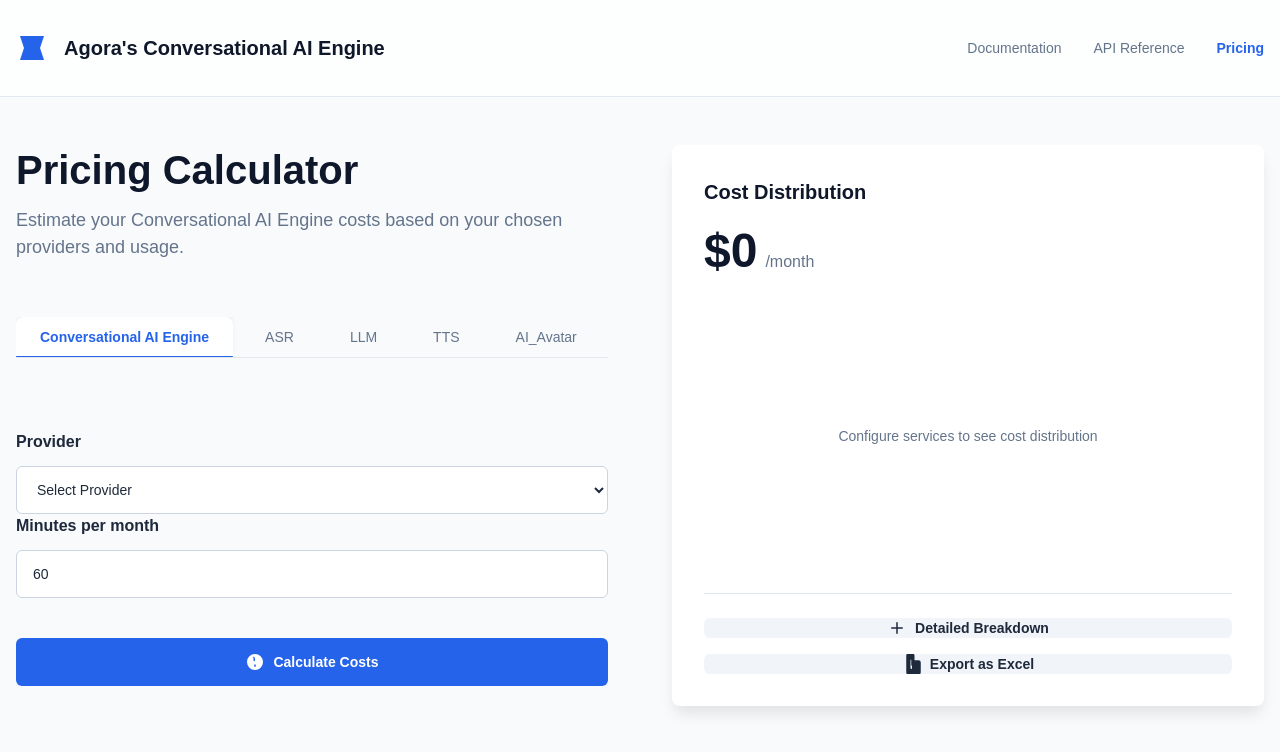
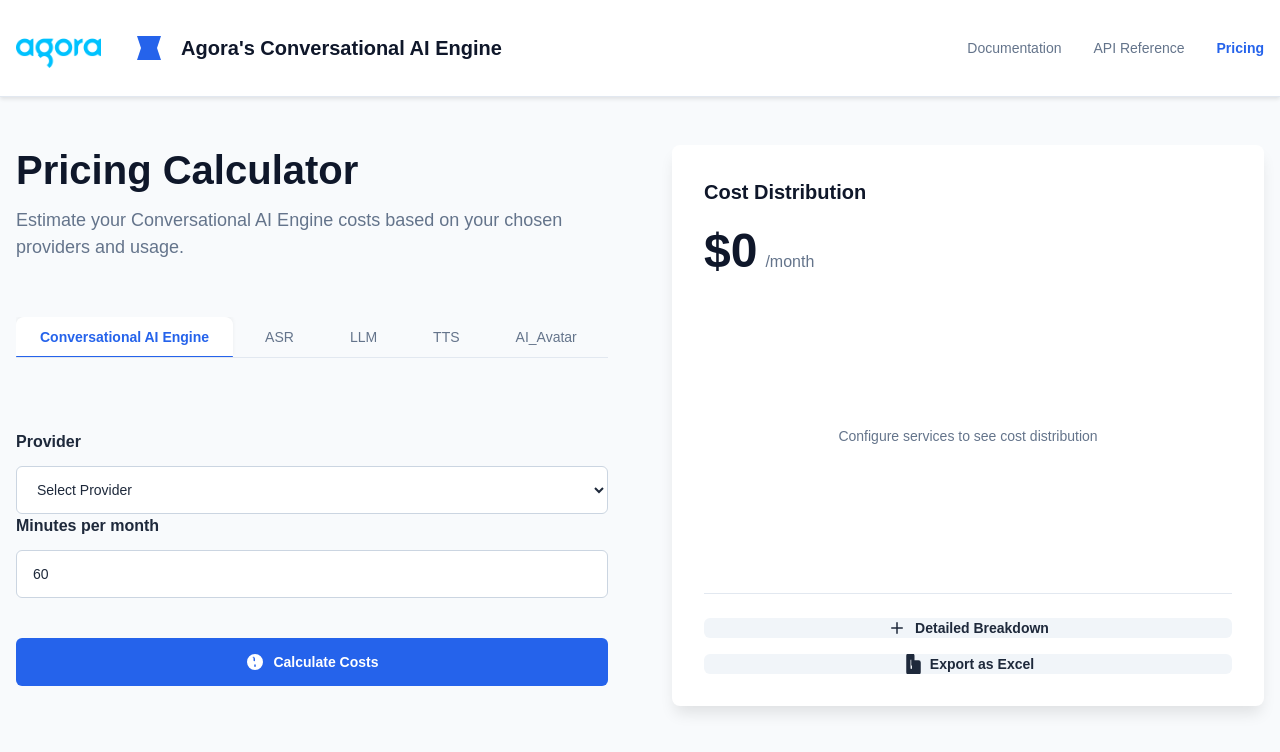
Before and after one commit to sarthak1991/agorapricingcalculator, a React (Vite) app: page / in a window 1280 px wide. Shown: the top 752 px of the page. Built offline with nearby package versions, Linux system fonts and the light colour scheme.

Commit message:
Arun's Feedback 1

```diff
--- a/src/components/PricingCalculator.css
+++ b/src/components/PricingCalculator.css
@@ -36,13 +36,13 @@
 }
 
 .header {
-  background: rgba(255, 255, 255, 0.8);
-  backdrop-filter: blur-sm;
+  background: rgba(255, 255, 255, 1);
   padding: 1rem 0;
   position: sticky;
   top: 0;
   z-index: 10;
   border-bottom: 1px solid var(--neutral-200);
+  box-shadow: 0 2px 4px rgba(0, 0, 0, 0.1);
 }
 
 .header-content {
@@ -59,6 +59,15 @@
   display: flex;
   align-items: center;
   gap: 1rem;
+}
+
+.logo-img {
+  height: 2.5rem;
+  width: auto;
+  object-fit: contain;
+  margin-right: 1rem;
+  max-height: 3rem;
+  object-position: center;
 }
 
 .logo svg {
@@ -94,6 +103,13 @@
 .nav-links a.active {
   color: var(--primary-600);
   font-weight: 600;
+}
+
+.nav-logo {
+  height: 2rem;
+  width: auto;
+  object-fit: contain;
+  margin-right: 2rem;
 }
 
 .main-content {
--- a/src/components/PricingCalculator.jsx
+++ b/src/components/PricingCalculator.jsx
@@ -3,6 +3,8 @@
 import * as XLSX from 'xlsx';
 import { saveAs } from 'file-saver';
 import './PricingCalculator.css';
+
+import logo from "../../public/agora-logo.webp"
 
 const COLORS = [
     '#3b82f6', // primary-500
@@ -1336,6 +1338,7 @@
             <header className="header">
                 <div className="header-content">
                     <div className="logo">
+                        <img src={logo} alt="Agora" className="logo-img" />
                         <svg viewBox="0 0 48 48" fill="none" xmlns="http://www.w3.org/2000/svg">
                             <path d="M6 6H42L36 24L42 42H6L12 24L6 6Z" fill="currentColor" />
                         </svg>
```
Also changed, not shown: public/agora-logo.webp (added).
